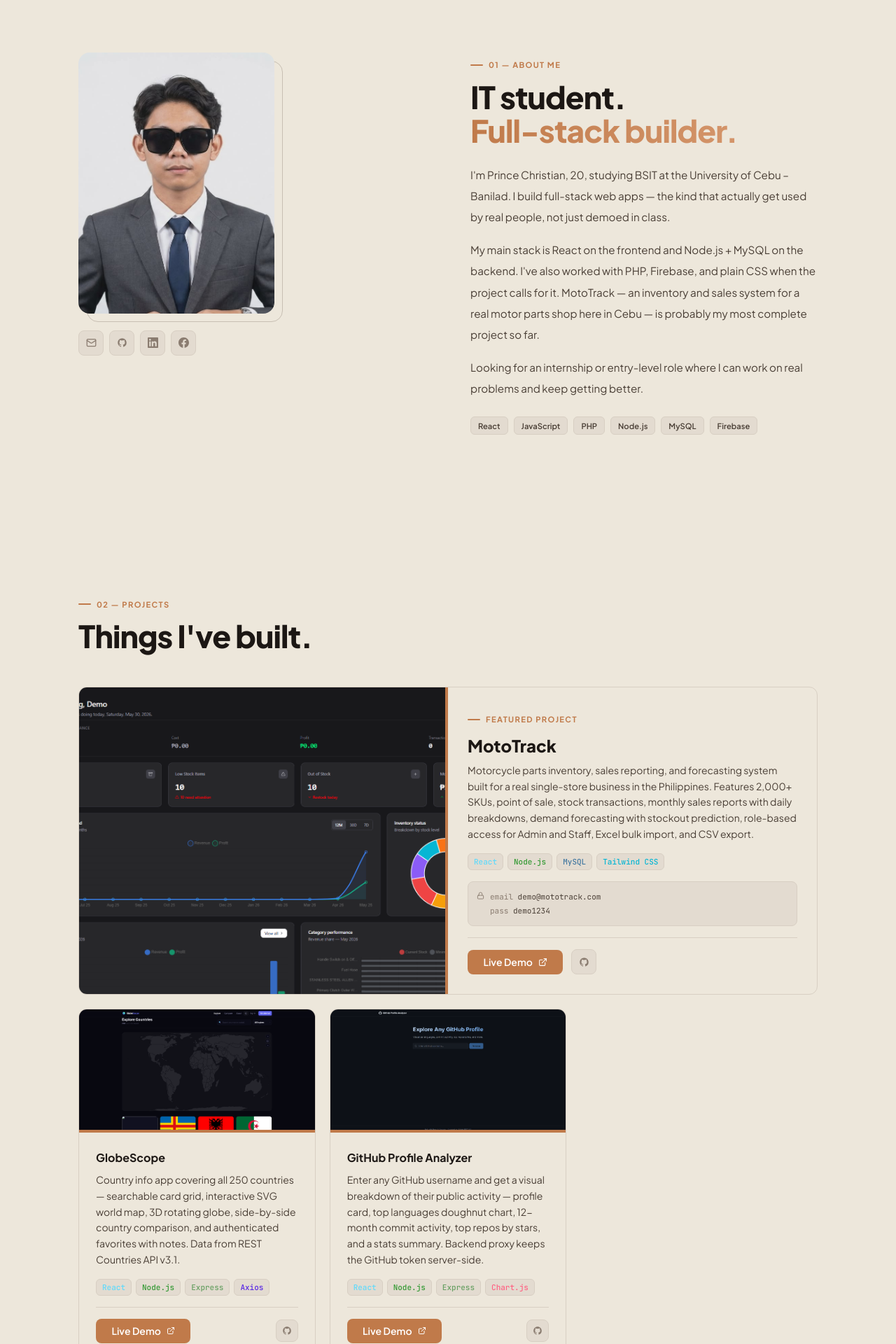
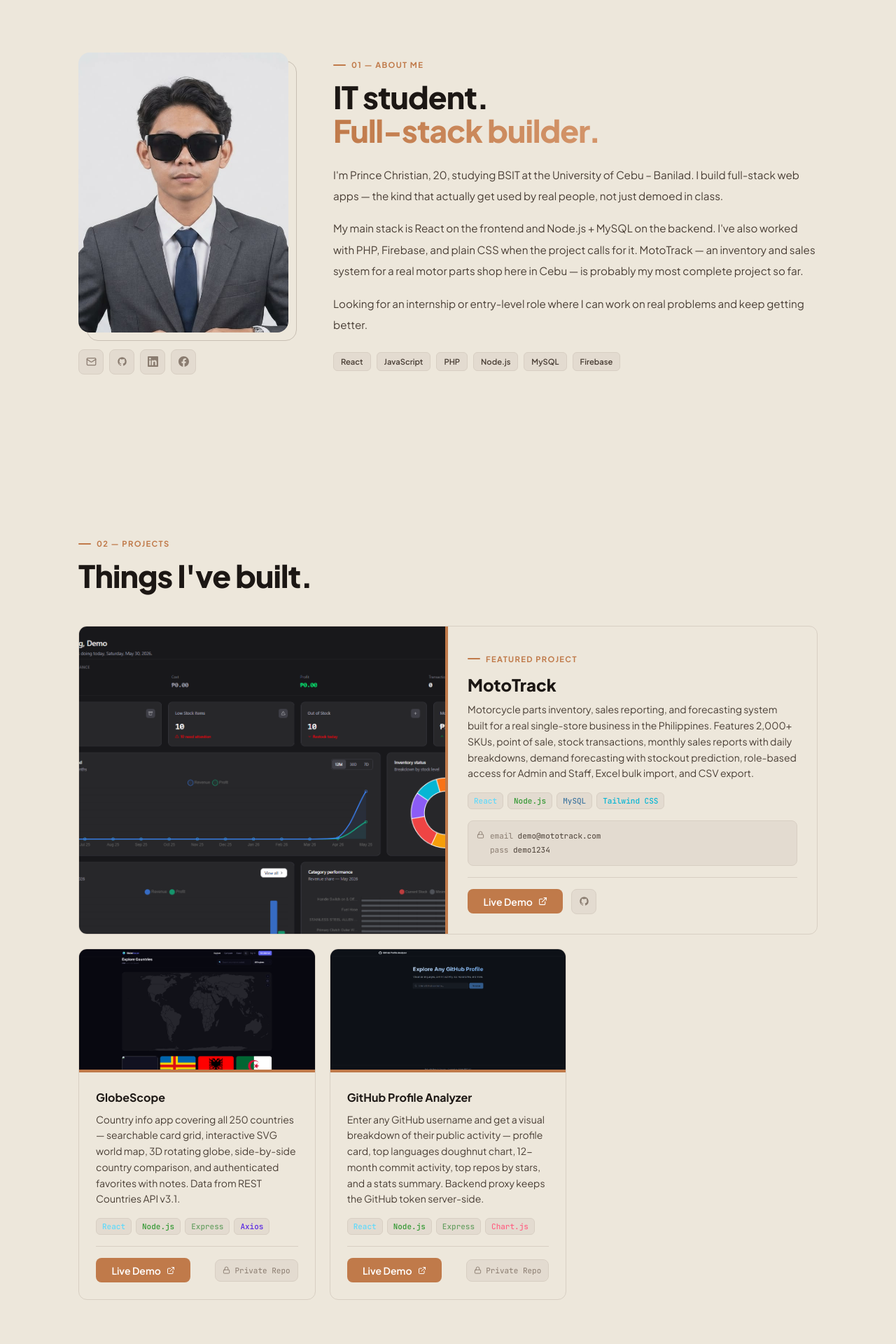
Before and after one commit to Prinss-git/Developer-Web-Profile, a React (Vite) app: page / in a window 1280 px wide. Shown: the part 880-2800 px from the top of the page at 70% size. Built offline with nearby package versions, Linux system fonts and the light colour scheme.

Commit message:
fix: balance about section, 404 page, meta tags, spam protection, and light mode vignette

```diff
--- a/index.html
+++ b/index.html
@@ -4,8 +4,26 @@
     <meta charset="UTF-8" />
     <link rel="icon" type="image/svg+xml" href="/favicon.svg" />
     <meta name="viewport" content="width=device-width, initial-scale=1.0" />
-    <meta name="description" content="Prince Christian S. Parnada — IT Student &amp; Web Developer. Building full-stack web apps with React, Node.js, PHP, and MySQL." />
-    <title>Prince Parnada — Web Developer</title>
+
+    <!-- Primary meta -->
+    <title>Prince Parnada — Full-Stack Developer</title>
+    <meta name="description" content="Prince Christian Parnada — Full-Stack Developer & IT Student based in Cebu, Philippines. Built MotoTrack, GlobeScope, and more. Open to internships." />
+    <meta name="author" content="Prince Christian Parnada" />
+    <meta name="keywords" content="Prince Parnada, Full-Stack Developer, React, Node.js, MySQL, Cebu, Philippines, Web Developer, IT Student" />
+
+    <!-- Open Graph (LinkedIn, Facebook, Viber) -->
+    <meta property="og:type" content="website" />
+    <meta property="og:url" content="https://prince-parnada.vercel.app/" />
+    <meta property="og:title" content="Prince Parnada — Full-Stack Developer" />
+    <meta property="og:description" content="Full-Stack Developer & IT Student based in Cebu, Philippines. Built real-world apps using React, Node.js, and MySQL. Open to internships." />
+    <meta property="og:image" content="/images/prince.jpg" />
+
+    <!-- Twitter / X -->
+    <meta name="twitter:card" content="summary_large_image" />
+    <meta name="twitter:title" content="Prince Parnada — Full-Stack Developer" />
+    <meta name="twitter:description" content="Full-Stack Developer & IT Student based in Cebu, Philippines. Open to internships." />
+    <meta name="twitter:image" content="/images/prince.jpg" />
+
     <!-- Prevent flash of wrong theme -->
     <script>
       try {
--- a/src/components/CTABanner.jsx
+++ b/src/components/CTABanner.jsx
@@ -8,7 +8,7 @@ export default function CTABanner() {
           </p>
           <h2 className="font-extrabold text-[var(--tx)] leading-tight"
               style={{ fontSize: 'clamp(1.75rem, 4vw, 2.75rem)' }}>
-            An internship or entry-level role<br className="hidden sm:block" /> starting 2025.
+            An internship or entry-level role<br className="hidden sm:block" /> starting 2026.
           </h2>
         </div>
         <a
--- a/src/components/ProjectCard.jsx
+++ b/src/components/ProjectCard.jsx
@@ -27,7 +27,7 @@ function addRipple(e) {
 }
 
 export default function ProjectCard({ project }) {
-  const { title, description, stack, github, live, image, demo } = project
+  const { title, description, stack, github, privateRepo, live, image, demo } = project
   const cardRef = useRef(null)
   useTilt(cardRef, { max: 8, scale: 1.02 })
 
@@ -106,6 +106,12 @@ export default function ProjectCard({ project }) {
               <GithubIcon size={14} />
             </a>
           )}
+          {privateRepo && !github && (
+            <span className="flex items-center gap-1.5 text-[11px] text-[var(--tx-3)] border border-[var(--border)]
+                             bg-[var(--bg-3)] px-2.5 py-1.5 rounded-lg font-mono">
+              <Lock size={11} /> Private Repo
+            </span>
+          )}
         </div>
       </div>
     </article>
--- a/src/data/projects.js
+++ b/src/data/projects.js
@@ -14,7 +14,8 @@ export const projects = [
     title: 'GlobeScope',
     description: 'Country info app covering all 250 countries — searchable card grid, interactive SVG world map, 3D rotating globe, side-by-side country comparison, and authenticated favorites with notes. Data from REST Countries API v3.1.',
     stack: ['React', 'Node.js', 'Express', 'Axios'],
-    github: 'https://github.com/Prinss-git',
+    github: null,
+    privateRepo: true,
     live: 'https://country-info-beta-beryl.vercel.app/explore',
     image: '/images/country_info.png',
     demo: null,
@@ -24,7 +25,8 @@ export const projects = [
     title: 'GitHub Profile Analyzer',
     description: 'Enter any GitHub username and get a visual breakdown of their public activity — profile card, top languages doughnut chart, 12-month commit activity, top repos by stars, and a stats summary. Backend proxy keeps the GitHub token server-side.',
     stack: ['React', 'Node.js', 'Express', 'Chart.js'],
-    github: 'https://github.com/Prinss-git',
+    github: null,
+    privateRepo: true,
     live: 'https://github-profile-analzyer.vercel.app/',
     image: '/images/Github.png',
     demo: null,
--- a/src/main.jsx
+++ b/src/main.jsx
@@ -2,9 +2,12 @@ import { StrictMode } from 'react'
 import { createRoot } from 'react-dom/client'
 import './styles/globals.css'
 import App from './App.jsx'
+import NotFound from './pages/NotFound.jsx'
+
+const isNotFound = window.location.pathname !== '/'
 
 createRoot(document.getElementById('root')).render(
   <StrictMode>
-    <App />
+    {isNotFound ? <NotFound /> : <App />}
   </StrictMode>,
 )
--- /dev/null
+++ b/src/pages/NotFound.jsx
@@ -0,0 +1,18 @@
+export default function NotFound() {
+  return (
+    <div className="min-h-screen flex flex-col items-center justify-center text-center px-4">
+      <p className="text-[10px] font-bold uppercase tracking-[0.2em] text-[var(--ac)] mb-4">404</p>
+      <h1 className="font-extrabold text-[var(--tx)] mb-3"
+          style={{ fontSize: 'clamp(2.5rem, 8vw, 5rem)', letterSpacing: '-0.03em', lineHeight: 1 }}>
+        Page not found.
+      </h1>
+      <p className="text-[var(--tx-3)] text-sm mb-8 max-w-xs">
+        This URL doesn't exist. You might have followed a broken link.
+      </p>
+      <a href="/"
+         className="btn btn-primary">
+        Back to portfolio
+      </a>
+    </div>
+  )
+}
--- a/src/sections/About.jsx
+++ b/src/sections/About.jsx
@@ -27,11 +27,11 @@ export default function About() {
   return (
     <section id="about" className="py-16 lg:py-28 bg-[var(--bg-2)] overflow-x-hidden" ref={ref} aria-label="About me">
       <div className="wrap">
-        <div className="grid lg:grid-cols-2 gap-16 items-start">
+        <div className="grid lg:grid-cols-[300px_1fr] gap-16 items-start">
 
           {/* Photo + socials */}
           <div data-r className="reveal-left flex flex-col gap-6">
-            <div ref={photoRef} className="relative w-full max-w-[280px]">
+            <div ref={photoRef} className="relative w-full max-w-[300px]">
               <div className="absolute inset-0 translate-x-3 translate-y-3 rounded-2xl border border-[var(--border-2)]"
                    aria-hidden="true" />
               <div className="relative rounded-2xl overflow-hidden aspect-[3/4] bg-[var(--bg-3)]">
--- a/src/sections/Contact.jsx
+++ b/src/sections/Contact.jsx
@@ -9,7 +9,7 @@ const SOCIALS = [
   { icon: FacebookIcon, href: 'https://www.facebook.com/princechristian.parnada.9',              label: 'Facebook', handle: 'facebook.com/princechristian.parnada.9' },
 ]
 
-const INITIAL = { name: '', email: '', subject: '', message: '' }
+const INITIAL = { name: '', email: '', subject: '', message: '', _trap: '' }
 
 function validate(f) {
   const e = {}
@@ -39,6 +39,7 @@ function useReveal(ref) {
 export default function Contact() {
   const ref = useRef(null)
   const formRef = useRef(null)
+  const lastSubmit = useRef(0)
   const [fields, setFields] = useState(INITIAL)
   const [errors, setErrors] = useState({})
   const [touched, setTouched] = useState({})
@@ -57,9 +58,15 @@ export default function Contact() {
   }
   const submit = async e => {
     e.preventDefault()
+    if (fields._trap) return
+    const now = Date.now()
+    if (now - lastSubmit.current < 60000) {
+      setStatus('error'); return
+    }
     setTouched({ name: true, email: true, message: true })
     const errs = validate(fields); setErrors(errs)
     if (Object.keys(errs).length) return
+    lastSubmit.current = now
     setStatus('sending')
     try {
       await emailjs.sendForm(
@@ -108,6 +115,9 @@ export default function Contact() {
               </div>
             ) : (
               <form ref={formRef} onSubmit={submit} noValidate className="card p-7 space-y-5">
+                {/* Honeypot — hidden from humans, bots fill it */}
+                <input name="_trap" value={fields._trap} onChange={change}
+                       style={{ display: 'none' }} tabIndex={-1} autoComplete="off" />
                 {[
                   { id: 'name',    label: 'Name',    type: 'text',  ph: 'Jane Smith' },
                   { id: 'email',   label: 'Email',   type: 'email', ph: 'jane@example.com' },
--- a/src/sections/Hero.jsx
+++ b/src/sections/Hero.jsx
@@ -48,7 +48,7 @@ export default function Hero() {
         <div className="hero-scan" style={{ top: '20%' }} />
         <div className="hero-scan hero-scan-2" style={{ top: '20%' }} />
         <div className="absolute inset-0"
-             style={{ background: 'radial-gradient(ellipse at 50% 50%, transparent 50%, rgba(14,12,10,0.88) 100%)' }} />
+             style={{ background: 'radial-gradient(ellipse at 50% 50%, transparent 50%, var(--vignette) 100%)' }} />
       </div>
 
       {/* Content */}
--- a/src/styles/variables.css
+++ b/src/styles/variables.css
@@ -20,6 +20,7 @@
 
   --shadow:    0 1px 3px rgba(0,0,0,0.5), 0 4px 16px rgba(0,0,0,0.4);
   --shadow-lg: 0 8px 32px rgba(0,0,0,0.6);
+  --vignette:  rgba(14,12,10,0.88);
 }
 
 [data-theme="light"] {
@@ -43,4 +44,5 @@
 
   --shadow:    0 1px 3px rgba(0,0,0,0.07), 0 4px 16px rgba(0,0,0,0.09);
   --shadow-lg: 0 8px 32px rgba(0,0,0,0.14);
+  --vignette:  rgba(245,240,232,0.88);
 }
```
Also changed, not shown: vercel.json (added).
